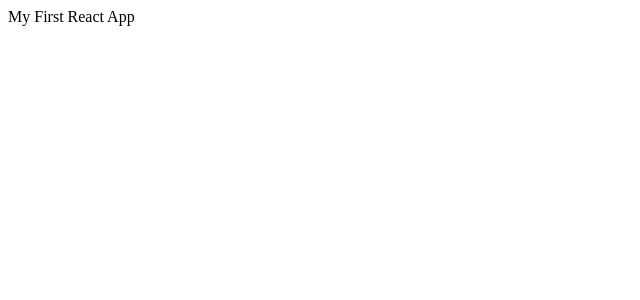
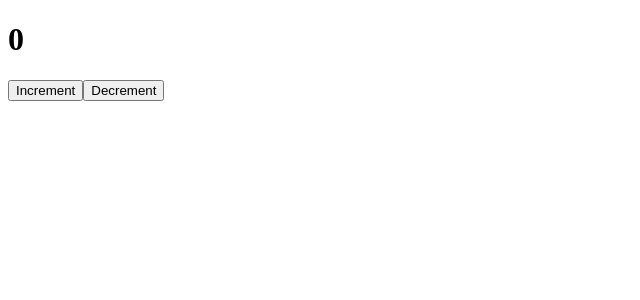
Before and after one commit to EgorSasim/reactLearning, a React (Create React App) app in the folder 3_hour_course(based_on_official_manual)/first_app/: page / in a window 1280 px wide. Shown: the top 300 px of the page, without its empty margins (0-640 px from the left). Built offline with nearby package versions, Linux system fonts and the light colour scheme.

Commit message:
useState

```diff
--- a/3_hour_course(based_on_official_manual)/first_app/src/App.js
+++ b/3_hour_course(based_on_official_manual)/first_app/src/App.js
@@ -1,9 +1,24 @@
-import React from "react";
+import React, { useState } from "react";
 
 function App() {
+    const [likes, setLikes] = useState(0);
+
+
+    function increment() {
+        setLikes(likes + 1);
+    }
+
+    function decrement() {
+        setLikes(likes - 1);
+    }
+
   return (
     <div className="App">
+        <h1>{likes}</h1>
 
+
+        <button onClick={ increment}>Increment</button>
+        <button onClick={ decrement}>Decrement</button>
     </div>
   );
 }
--- a/3_hour_course(based_on_official_manual)/first_app/src/index.js
+++ b/3_hour_course(based_on_official_manual)/first_app/src/index.js
@@ -5,7 +5,5 @@ import App from './App';
 
 const root = ReactDOM.createRoot(document.getElementById('root'));
 root.render(
-    <div>
-        My First React App
-    </div>
+    <App/>,
 );
```
